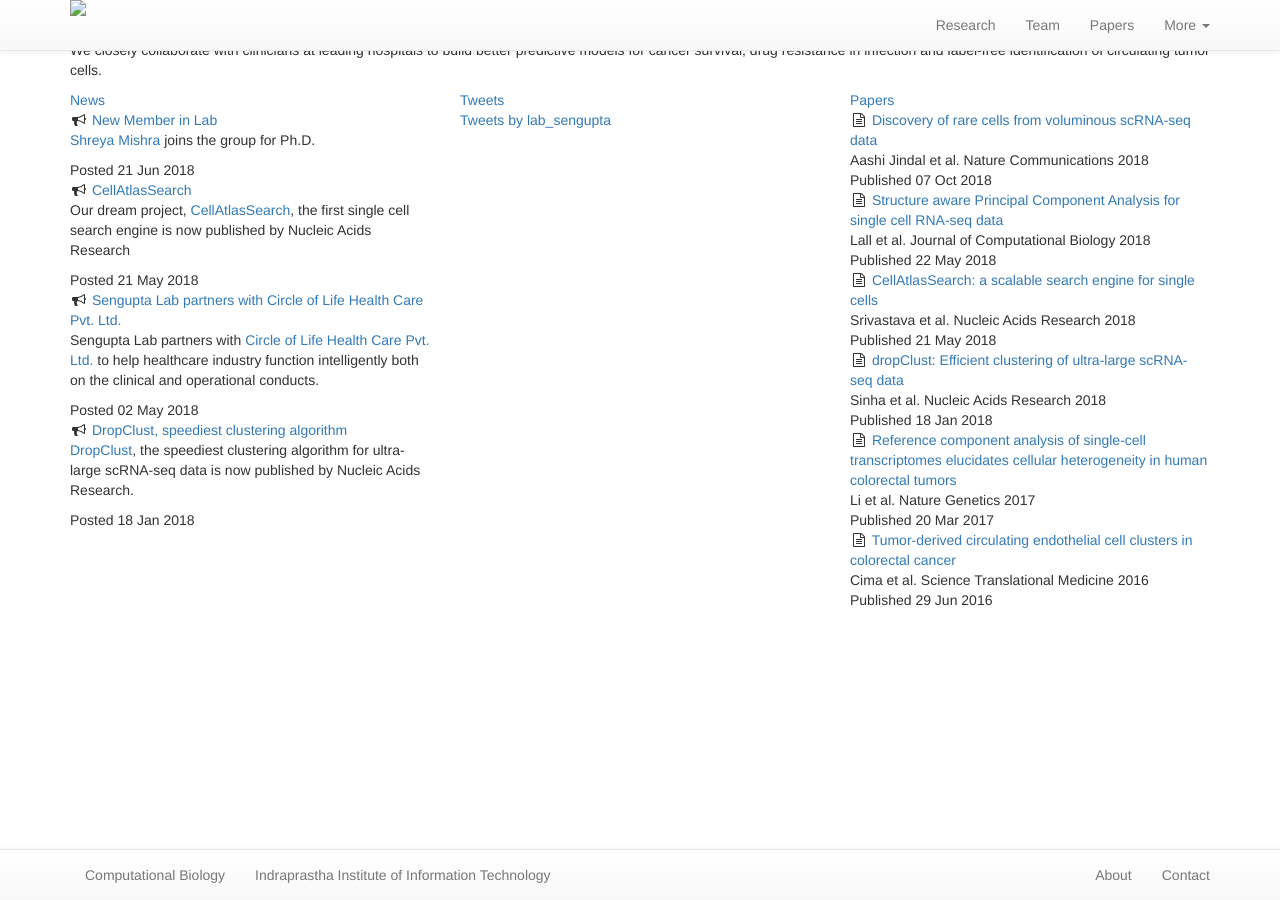
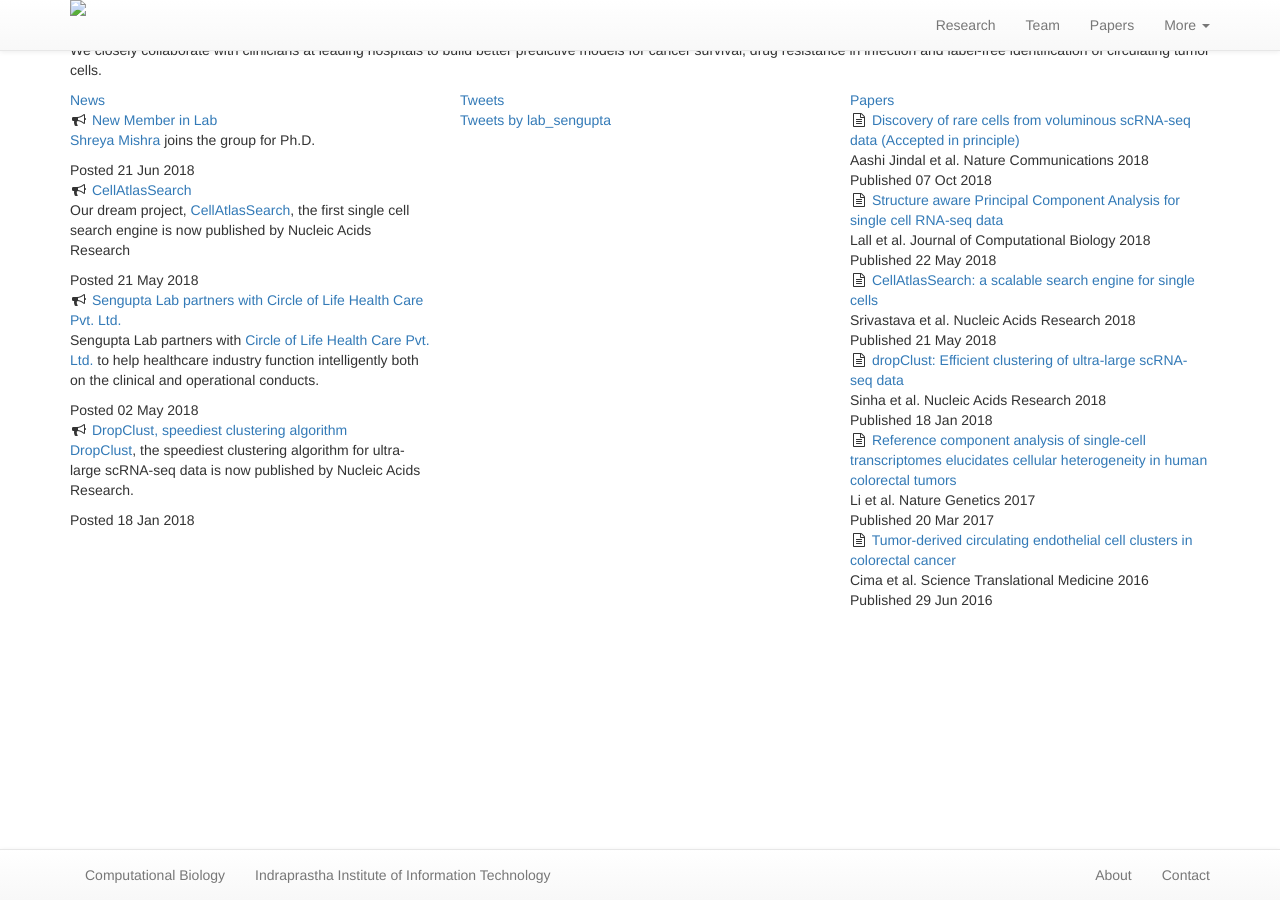
Before and after one commit to debarka/senguptalab.github.io, a Jekyll site: the page built from index.html, in a window 1280 px wide. Built offline with Jekyll 4.4.1, drawn with Linux system fonts in a browser that asks for light colours; nearby versions of some CDN libraries; library files that are not in the unit come from our copies; comment, search, counter and statistics services are not loaded.

Commit message:
Update 2018-10-07-Discovery_of_rare_cells_from_voluminous_scRNA_seqdata.md

```diff
--- a/papers/_posts/2018-10-07-Discovery_of_rare_cells_from_voluminous_scRNA_seqdata.md
+++ b/papers/_posts/2018-10-07-Discovery_of_rare_cells_from_voluminous_scRNA_seqdata.md
@@ -1,6 +1,6 @@
 ---
 layout: paper
-title: "Discovery of rare cells from voluminous scRNA-seq data "
+title: "Discovery of rare cells from voluminous scRNA-seq data (Accepted in principle)"
 year: "2018"
 shortref: "Aashi Jindal et al. Nature Communications 2018"
 nickname:
```
